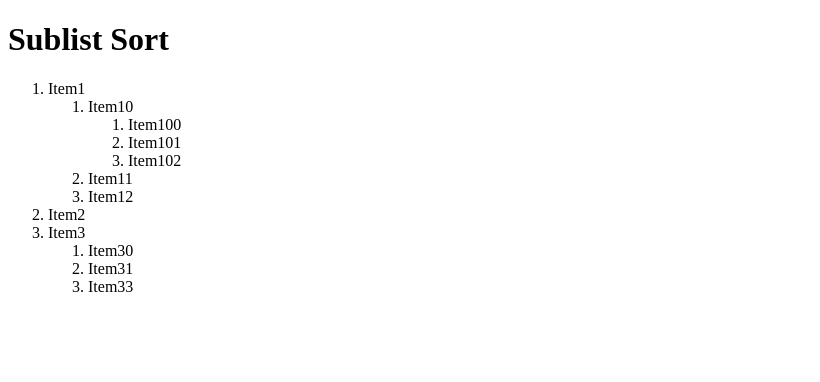
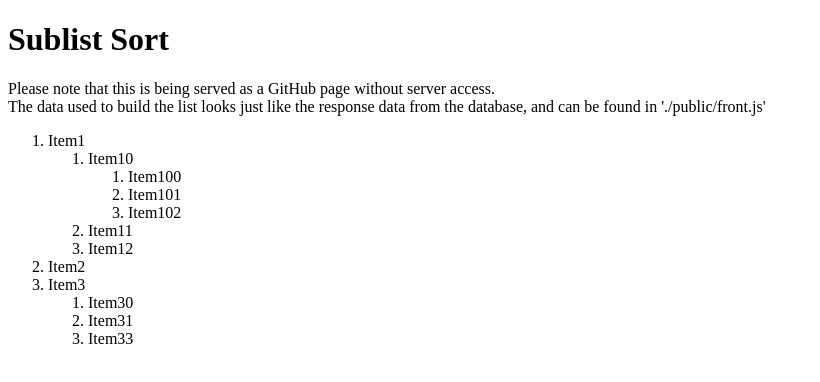
Before and after one commit to BrantKeener/sublist-sort, a website: page index.html in a window 1280 px wide. Shown: the whole page, without its empty margins (0-820 px from the left). Drawn offline with Linux system fonts and the light colour scheme; no server answers.

Commit message:
Additional info for github pages

```diff
--- a/index.html
+++ b/index.html
@@ -9,6 +9,9 @@
 </head>
 <body>
   <h1>Sublist Sort</h1>
+  <p>Please note that this is being served as a GitHub page without server access.
+    <br>
+    The data used to build the list looks just like the response data from the database, and can be found in './public/front.js'</p>
   <div id="list-div">
   </div>
 </body>
```
